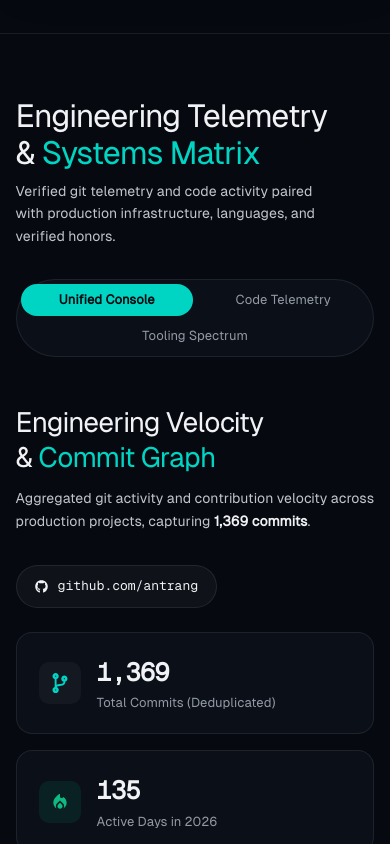
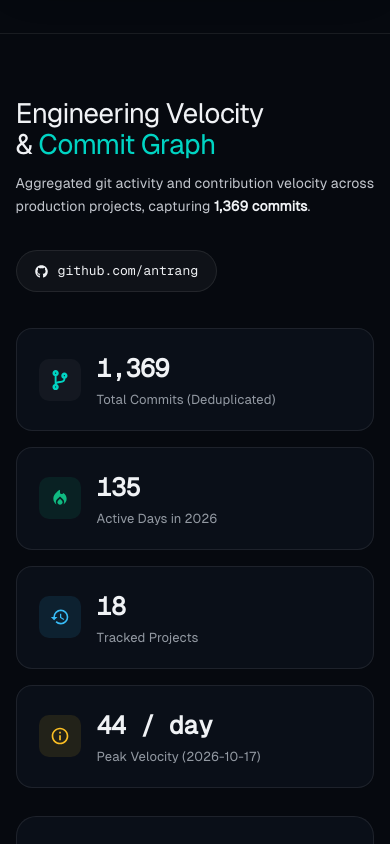
Before and after one commit to antrang/awasekar-portfolio, a React (Vite) app: page / in a window 390 px wide. Shown: the part 7620-8464 px from the top of the page. Built offline with nearby package versions, Linux system fonts and the light colour scheme.

Commit message:
feat: separate Engineering Velocity and Tooling Spectrum into distinct sections and remove redundant titles

```diff
--- a/index.html
+++ b/index.html
@@ -673,34 +673,42 @@
       </div>
     </section>
 
-    <!-- 04 / Engineering Telemetry & Stack Matrix -->
-    <section class="techstack-section" id="telemetry">
+    <!-- 04 / Engineering Velocity & Commit Graph -->
+    <section class="commit-section" id="telemetry">
       <div class="section-container">
-        <h2>Technical Stack &amp; Systems Tooling Spectrum</h2>
+        <h2>Engineering Velocity &amp; Commit Graph</h2>
+        <p>Verified GitHub telemetry and velocity across private and public production repositories.</p>
+      </div>
+    </section>
+
+    <!-- 05 / Technical Stack & Tooling Spectrum -->
+    <section class="techstack-section" id="stack">
+      <div class="section-container">
+        <h2>Technical Stack &amp; Tooling Spectrum</h2>
         <div>
           <h3>Applied AI &amp; Agentic Systems</h3>
-          <p>Ollama, Custom MCP Servers, Semantic Layers, Claude &amp; Gemini APIs, RAG, RLHF, MMMU Benchmark, n8n Automation.</p>
+          <p>Ollama, Custom MCP, Semantic Layers, Claude &amp; Gemini APIs, RAG, RLHF, MMMU, n8n Automation.</p>
         </div>
         <div>
           <h3>Software Engineering &amp; Languages</h3>
-          <p>Python, TypeScript, Certified SQL, C++17 (JUCE 8 Audio DSP), Next.js 15/16, React, Node.js, Web Audio API, ONNX Runtime Web.</p>
+          <p>Python, TypeScript, SQL, C++17 (JUCE 8 DSP), Next.js, React, Node.js, Web Audio API, ONNX Runtime.</p>
         </div>
         <div>
           <h3>Data Warehouses &amp; Platforms</h3>
-          <p>AWS Redshift, Apache Superset, Snowflake, PostgreSQL, Google BigQuery, Metabase, Tableau, Looker Studio.</p>
+          <p>AWS Redshift, Apache Superset, Snowflake, PostgreSQL, BigQuery, Metabase, Tableau, Looker Studio.</p>
         </div>
         <div>
           <h3>Cloud Infrastructure &amp; MLOps</h3>
-          <p>AWS S3, ECR, EC2, DMS, Lambda, Docker, Jenkins, Vercel, Supabase, PostHog.</p>
+          <p>AWS (S3, ECR, EC2, DMS, Lambda), Docker, Jenkins, Vercel, Supabase, PostHog.</p>
         </div>
       </div>
     </section>
 
-    <!-- 05 / Contact & Advisory -->
+    <!-- 06 / Contact & Advisory -->
     <footer class="contact-section" id="contact">
       <div class="section-container">
         <h2>Get in Touch &amp; Inquiries</h2>
-        <p>Available for high-impact Applied AI Engineering, AI Product Engineering, and Forward-Deployed Engineering roles, as well as selective technical advisory.</p>
+        <p>Open to Applied AI, AI Product, and Forward-Deployed Engineering roles, plus selective technical advisory.</p>
         <p>
           <a href="mailto:work@awasekar.com">work@awasekar.com</a> |
           <a href="https://www.linkedin.com/in/awasekar/">LinkedIn</a> |
--- a/src/components/CommitChart.tsx
+++ b/src/components/CommitChart.tsx
@@ -188,9 +188,9 @@ export const CommitChart: React.FC<{ embedded?: boolean }> = ({ embedded }) => {
     <>
       <div className="commit-header">
         <div className="commit-header-left">
-          <h3 className="commit-title">
+          <h2 className="commit-title">
             Engineering Velocity &amp; <span className="text-accent">Commit Graph</span>
-          </h3>
+          </h2>
           <p className="commit-subtitle">
             Aggregated git activity and contribution velocity across production projects, capturing <strong>{summary.totalCommits.toLocaleString()} commits</strong>.
           </p>
@@ -370,15 +370,17 @@ export const CommitChart: React.FC<{ embedded?: boolean }> = ({ embedded }) => {
 
   if (embedded) {
     return (
-      <div className="commit-embedded" id="commits">
+      <div className="commit-embedded" id="telemetry">
+        <span id="commits" className="sr-only" aria-hidden="true" />
         {content}
       </div>
     );
   }
 
   return (
-    <section className="commit-section" id="commits">
+    <section className="commit-section" id="telemetry">
       <div className="section-container">
+        <span id="commits" className="sr-only" aria-hidden="true" />
         {content}
       </div>
     </section>
--- a/src/components/MainContainer.tsx
+++ b/src/components/MainContainer.tsx
@@ -1,12 +1,13 @@
 import { useEffect } from "react";
 import Career from "./Career";
+import CommitChart from "./CommitChart";
 import Contact from "./Contact";
 import Cursor from "./Cursor";
 import Landing from "./Landing";
 import MatrixBackground from "./MatrixBackground";
 import Navbar from "./Navbar";
 import SocialIcons from "./SocialIcons";
-import Telemetry from "./Telemetry";
+import TechStack from "./TechStack";
 import Work from "./Work";
 import { initialFX } from "./utils/initialFX";
 import { initScrollFX } from "./utils/scrollFX";
@@ -28,7 +29,8 @@ const MainContainer = () => {
         <Landing />
         <Work />
         <Career />
-        <Telemetry />
+        <CommitChart />
+        <TechStack />
         <Contact />
       </main>
     </div>
--- a/src/components/Navbar.tsx
+++ b/src/components/Navbar.tsx
@@ -62,6 +62,11 @@ const Navbar = () => {
                 </a>
               </li>
               <li>
+                <a href="#stack" onClick={(e) => handleNavClick(e, "#stack")}>
+                  <HoverLinks text="STACK" />
+                </a>
+              </li>
+              <li>
                 <a href="#contact" onClick={(e) => handleNavClick(e, "#contact")}>
                   <HoverLinks text="CONTACT" />
                 </a>
--- a/src/components/TechStack.tsx
+++ b/src/components/TechStack.tsx
@@ -77,9 +77,9 @@ const TechStack = ({ embedded }: { embedded?: boolean }) => {
   const content = (
     <>
       <div className="techstack-header">
-        <h3 className="techstack-title">
+        <h2 className="techstack-title">
           Technical Stack &amp; <span className="text-accent">Tooling Spectrum</span>
-        </h3>
+        </h2>
         <p className="techstack-subtitle">
           Core languages, frameworks, data platforms, and MLOps tooling deployed across production systems.
         </p>
@@ -128,15 +128,19 @@ const TechStack = ({ embedded }: { embedded?: boolean }) => {
 
   if (embedded) {
     return (
-      <div className="techstack-embedded" id="techstack">
+      <div className="techstack-embedded" id="stack">
+        <span id="techstack" className="sr-only" aria-hidden="true" />
+        <span id="skills" className="sr-only" aria-hidden="true" />
         {content}
       </div>
     );
   }
 
   return (
-    <section className="techstack-section" id="techstack">
+    <section className="techstack-section" id="stack">
       <div className="section-container">
+        <span id="techstack" className="sr-only" aria-hidden="true" />
+        <span id="skills" className="sr-only" aria-hidden="true" />
         {content}
       </div>
     </section>
--- a/src/components/Telemetry.tsx
+++ /dev/null
@@ -1,75 +0,0 @@
-import { useState, lazy, Suspense } from "react";
-import "./styles/Telemetry.css";
-
-const CommitChart = lazy(() => import("./CommitChart"));
-const TechStack = lazy(() => import("./TechStack"));
-
-const Telemetry = () => {
-  const [activeTab, setActiveTab] = useState<"all" | "commits" | "stack">("all");
-
-  return (
-    <section className="telemetry-section" id="telemetry">
-      <div className="section-container">
-        <div className="telemetry-header">
-          <div className="telemetry-title-wrap">
-            <h2 className="telemetry-title">
-              Engineering Telemetry &amp; <span className="text-accent">Systems Matrix</span>
-            </h2>
-            <p className="telemetry-subtitle">
-              Verified git telemetry and code activity paired with production infrastructure, languages, and verified honors.
-            </p>
-          </div>
-
-          <div className="telemetry-tabs" role="tablist" aria-label="Telemetry View Modes">
-            <button
-              type="button"
-              className={`telemetry-tab ${activeTab === "all" ? "telemetry-tab-active" : ""}`}
-              onClick={() => setActiveTab("all")}
-              role="tab"
-              aria-selected={activeTab === "all"}
-              data-cursor="disable"
-            >
-              Unified Console
-            </button>
-            <button
-              type="button"
-              className={`telemetry-tab ${activeTab === "commits" ? "telemetry-tab-active" : ""}`}
-              onClick={() => setActiveTab("commits")}
-              role="tab"
-              aria-selected={activeTab === "commits"}
-              data-cursor="disable"
-            >
-              Code Telemetry
-            </button>
-            <button
-              type="button"
-              className={`telemetry-tab ${activeTab === "stack" ? "telemetry-tab-active" : ""}`}
-              onClick={() => setActiveTab("stack")}
-              role="tab"
-              aria-selected={activeTab === "stack"}
-              data-cursor="disable"
-            >
-              Tooling Spectrum
-            </button>
-          </div>
-        </div>
-
-        <div className="telemetry-body">
-          {(activeTab === "all" || activeTab === "commits") && (
-            <Suspense fallback={<div className="telemetry-loading">Loading Code Telemetry...</div>}>
-              <CommitChart embedded />
-            </Suspense>
-          )}
-
-          {(activeTab === "all" || activeTab === "stack") && (
-            <Suspense fallback={<div className="telemetry-loading">Loading Systems Matrix...</div>}>
-              <TechStack embedded />
-            </Suspense>
-          )}
-        </div>
-      </div>
-    </section>
-  );
-};
-
-export default Telemetry;
--- a/src/components/styles/CommitChart.css
+++ b/src/components/styles/CommitChart.css
@@ -1,6 +1,5 @@
 .commit-section {
   position: relative;
-  padding: 80px 0 60px;
   border-top: 1px solid var(--borderColor);
 }
 
--- a/src/components/styles/Telemetry.css
+++ /dev/null
@@ -1,102 +0,0 @@
-.telemetry-section {
-  position: relative;
-  border-top: 1px solid var(--borderColor);
-  padding: 0;
-}
-
-.telemetry-header {
-  display: flex;
-  justify-content: space-between;
-  align-items: flex-end;
-  gap: var(--space-xl);
-  margin-bottom: var(--space-2xl);
-  flex-wrap: wrap;
-}
-
-.telemetry-title-wrap {
-  max-width: 68ch;
-}
-
-.telemetry-title {
-  font-size: clamp(2rem, 3.5vw, 2.75rem);
-  line-height: 1.15;
-  letter-spacing: -0.03em;
-  margin-bottom: var(--space-xs);
-  color: var(--textPrimary);
-}
-
-.telemetry-subtitle {
-  font-size: var(--text-sm);
-  line-height: 1.6;
-  color: var(--textSecondary);
-  margin: 0;
-}
-
-.telemetry-tabs {
-  display: inline-flex;
-  flex-wrap: wrap;
-  gap: var(--space-2xs);
-  padding: 4px;
-  background: var(--surfaceCard);
-  border: 1px solid var(--borderColor);
-  border-radius: var(--radius-pill);
-  backdrop-filter: blur(12px);
-}
-
-.telemetry-tab {
-  font-size: var(--text-xs);
-  color: var(--textMuted);
-  background: transparent;
-  border: none;
-  padding: var(--space-xs) var(--space-md);
-  border-radius: var(--radius-pill);
-  cursor: pointer;
-  transition: color var(--dur-micro) var(--ease-out), background-color var(--dur-micro) var(--ease-out);
-  white-space: nowrap;
-}
-
-.telemetry-tab:hover {
-  color: var(--textPrimary);
-  background: var(--color-rule-subtle);
-}
-
-.telemetry-tab-active,
-.telemetry-tab-active:hover {
-  background: var(--accentColor) !important;
-  color: var(--color-accent-ink) !important;
-  font-weight: 600;
-}
-
-.telemetry-body {
-  display: flex;
-  flex-direction: column;
-  gap: var(--space-2xl);
-}
-
-.telemetry-loading {
-  text-align: center;
-  color: var(--textMuted);
-  padding: var(--space-xl);
-  font-size: var(--text-sm);
-}
-
-.commit-embedded,
-.techstack-embedded {
-  position: relative;
-}
-
-.techstack-embedded .techstack-header,
-.commit-embedded .commit-header {
-  margin-bottom: var(--space-lg);
-}
-
-@media (max-width: 640px) {
-  .telemetry-tabs {
-    width: 100%;
-  }
-  .telemetry-tab {
-    flex: 1;
-    text-align: center;
-    padding: 6px var(--space-xs);
-  }
-}
```
Also changed, not shown: public/llms.txt.
